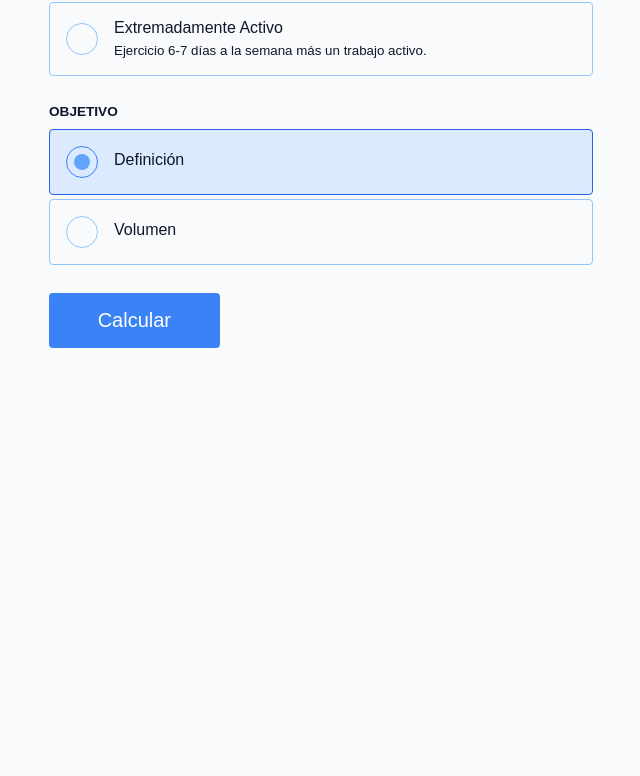
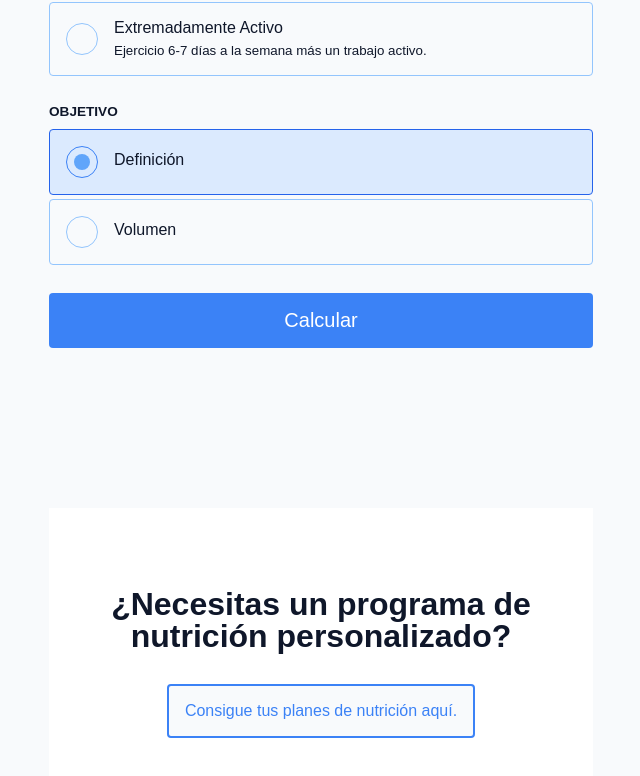
Before and after one commit to devapeu/fit-calculator, a Vue app: page / in a window 1280 px wide. Shown: the part 760-1536 px from the top of the page, without its empty margins (319-959 px from the left). Before the commit the page ends 1116 px from the top, so only its background shows below. Built offline with nearby package versions, Linux system fonts and the light colour scheme.

Commit message:
add a section to sell stuff

```diff
--- a/src/App.vue
+++ b/src/App.vue
@@ -56,12 +56,17 @@
   <button class="fit__btn" type="button" @click="printResult">Calcular</button>
   </form>
   <ResultsBox v-if="showResult" :results="printedResult"/>
+  <PromoBox>
+    <h2 class="title">¿Necesitas un programa de nutrición personalizado?</h2>
+    <a class="btn fit__btn" href="">Consigue tus planes de nutrición aquí. </a>
+  </PromoBox>
 </template>
 
 <script>
 import RadioInput from "./components/RadioInput.vue";
 import NumberInput from "./components/NumberInput.vue";
 import ResultsBox from "./components/ResultsBox.vue"
+import PromoBox from "./components/PromoBox.vue"
 
 export default {
   name: "App",
@@ -69,6 +74,7 @@ export default {
     RadioInput,
     NumberInput,
     ResultsBox,
+    PromoBox
   },
   data() {
     return {
@@ -196,12 +202,15 @@ fieldset {
 }
 
 .fit__btn {
-  width: 100%;
+  font-family: "Ubuntu", sans-serif;
+  text-decoration: none;
+  display: inline-block;
   color: white;
   font-size: 1.25rem;
   padding: 1rem;
   border: none;
   border-radius: 0.25rem;
   background-color: var(--primary-color-500);
+  grid-column: span 3;
 }
 </style>
--- /dev/null
+++ b/src/components/PromoBox.vue
@@ -0,0 +1,34 @@
+<template>
+  <section class="fit__promo">
+    <slot></slot>
+  </section>
+</template>
+
+<script>
+export default {
+
+}
+</script>
+
+<style lang="scss">
+.fit__promo {
+  margin: 10rem 0 5rem;
+  padding: 5rem 0;
+  background: white;
+  text-align: center;
+
+  .title {
+    font-size: 2rem;
+    line-height: 1;
+  }
+
+  .btn {
+    margin: 2rem 0;
+    font-size: 1rem;
+    background-color: var(--gray-50);
+    border: 2px solid var(--primary-color-500);
+    color: var(--primary-color-500);
+  }
+
+}
+</style>
```
